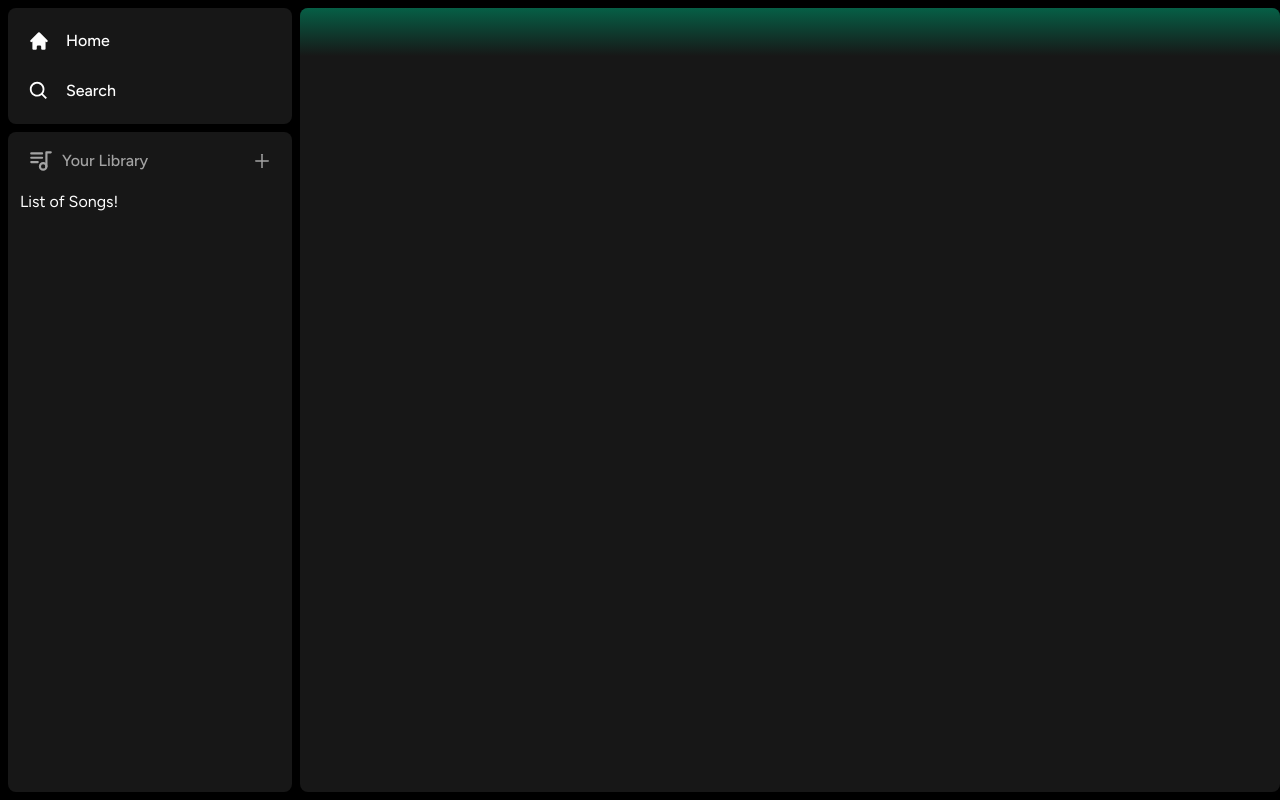
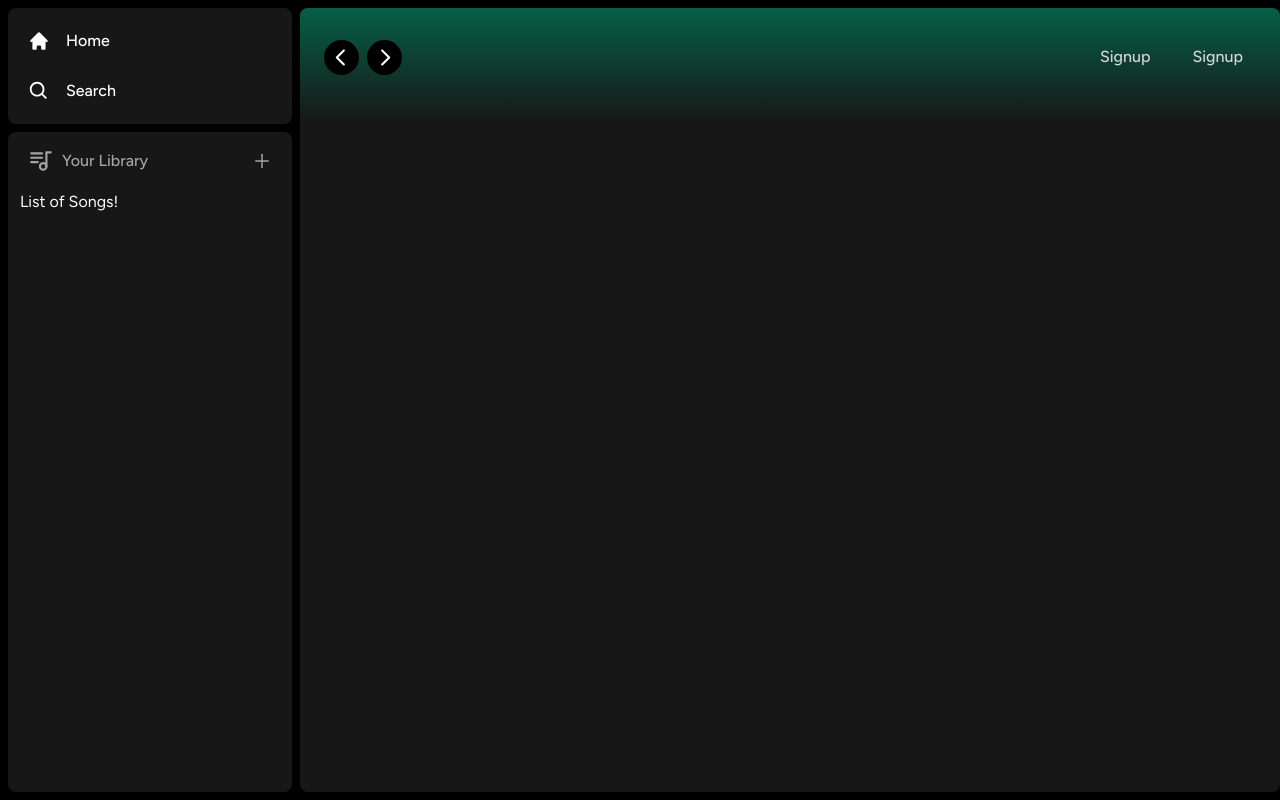
Before and after one commit to yaminmuhammad/spotidy, a Next.js app: page / in a window 1280 px wide. Built offline with nearby package versions, Linux system fonts and the light colour scheme.

Commit message:
layout 4426

```diff
--- /dev/null
+++ b/components/Button.tsx
@@ -0,0 +1,49 @@
+import { forwardRef } from "react";
+import { twMerge } from "tailwind-merge";
+
+interface ButtonProps extends React.ButtonHTMLAttributes<HTMLButtonElement> {
+
+}
+
+
+const Button = forwardRef<HTMLButtonElement, ButtonProps>(({
+    className,
+    children,
+    disabled,
+    type = "button",
+    ...props
+}, ref) => {
+    return (
+        <button
+            type={type}
+            className={
+                twMerge(`
+                w-full
+                rounded-full
+                bg-green-500
+                border
+                border-transparent
+                px-3
+                py-3
+                disabled:cursor-not-allowed
+                disabled:opacity-50
+                text-black
+                font-bold
+                hover:opacity-75
+                transition
+                `,
+                className
+                )
+        }
+            disabled={disabled}
+            ref={ref}
+            {...props}
+        >
+            {children}
+        </button>
+    )
+})
+
+Button.displayName = "Button";
+
+export default Button
--- a/components/Header.tsx
+++ b/components/Header.tsx
@@ -1,37 +1,145 @@
-"use client"
+"use client";
 
 import { useRouter } from "next/navigation";
 import { twMerge } from "tailwind-merge";
+import { RxCaretLeft, RxCaretRight } from "react-icons/rx";
+import { HiHome } from "react-icons/hi";
+import { BiSearch } from "react-icons/bi";
+import Button from "./Button";
 
 interface HeaderProps {
 	children: React.ReactNode;
 	className?: string;
 }
 
-const Header: React.FC<HeaderProps> = ({
-    children,
-    className
-}) => {
+const Header: React.FC<HeaderProps> = ({ children, className }) => {
 	const router = useRouter();
 
-    const handleLogout = () => {
-
-    }
+	const handleLogout = () => {};
 
 	return (
-      <div className={twMerge(`
+		<div
+			className={twMerge(
+				`
                h-fit
                bg-gradient-to-b
                from-emerald-800
                p-6
-    `, className)}
+            `,
+				className
+			)}
 		>
-          <div>
+			<div
+				className="
+          w-full
+          mb-4
+          flex
+          items-center
+          justify-between
+          "
+			>
+				<div
+					className="
+              hidden
+              md:flex
+              gap-x-2
+              items-center
+              "
+				>
+					<button
+						onClick={() => router.back()}
+						className="
+                  rounded-full
+                  bg-black
+                  flex
+                  items-center
+                  justify-center
+                  hover:opacity-75
+                  transition
+                  "
+					>
+						<RxCaretLeft size={35} className="text-white" />
+               </button>
 
+               <button
+                  onClick={()=>router.forward()}
+						className="
+                  rounded-full
+                  bg-black
+                  flex
+                  items-center
+                  justify-center
+                  hover:opacity-75
+                  transition
+                  "
+					>
+						<RxCaretRight size={35} className="text-white" />
+					</button>
 				</div>
 
+            <div className="flex md:hidden gap-x-2 items-center">
+               <button
+                  className="
+                  rounded-full
+                  p-2
+                  bg-white
+                  flex
+                  items-center
+                  justify-center
+                  hover:opacity-75
+                  transition
+               ">
+                  <HiHome className="text-black" size={ 20} />
+               </button>
+
+               <button
+                  className="
+                  rounded-full
+                  p-2
+                  bg-white
+                  flex
+                  items-center
+                  justify-center
+                  hover:opacity-75
+                  transition
+               ">
+                  <BiSearch className="text-black" size={ 20} />
+               </button>
             </div>
-  )
-}
 
-export default Header
+            <div
+               className="
+               flex
+               justify-between
+               items-center
+               gap-x-4
+            ">
+               <>
+                  <div>
+                     <Button
+                        className="
+                        bg-transparent
+                        text-neutral-300
+                        font-medium
+                     ">
+                        Signup
+                     </Button>
+                  </div>
+                  <div>
+                     <Button
+                        className="
+                        bg-transparent
+                        text-neutral-300
+                        font-medium
+                     ">
+                        Signup
+                     </Button>
+                  </div>
+               </>
+            </div>
+			</div>
+		</div>
+	);
+};
+
+export default Header;
```
Lines whose indentation alone changed are shown as unchanged.
